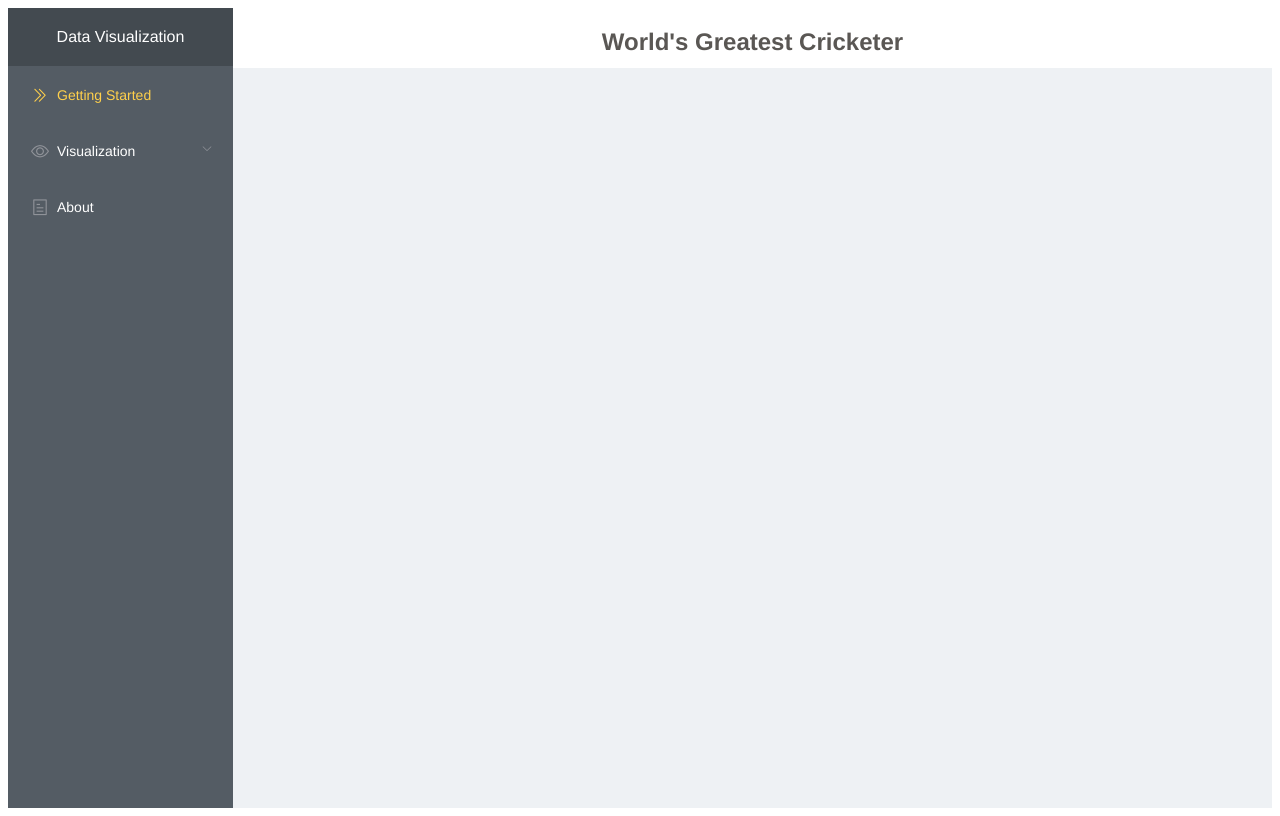
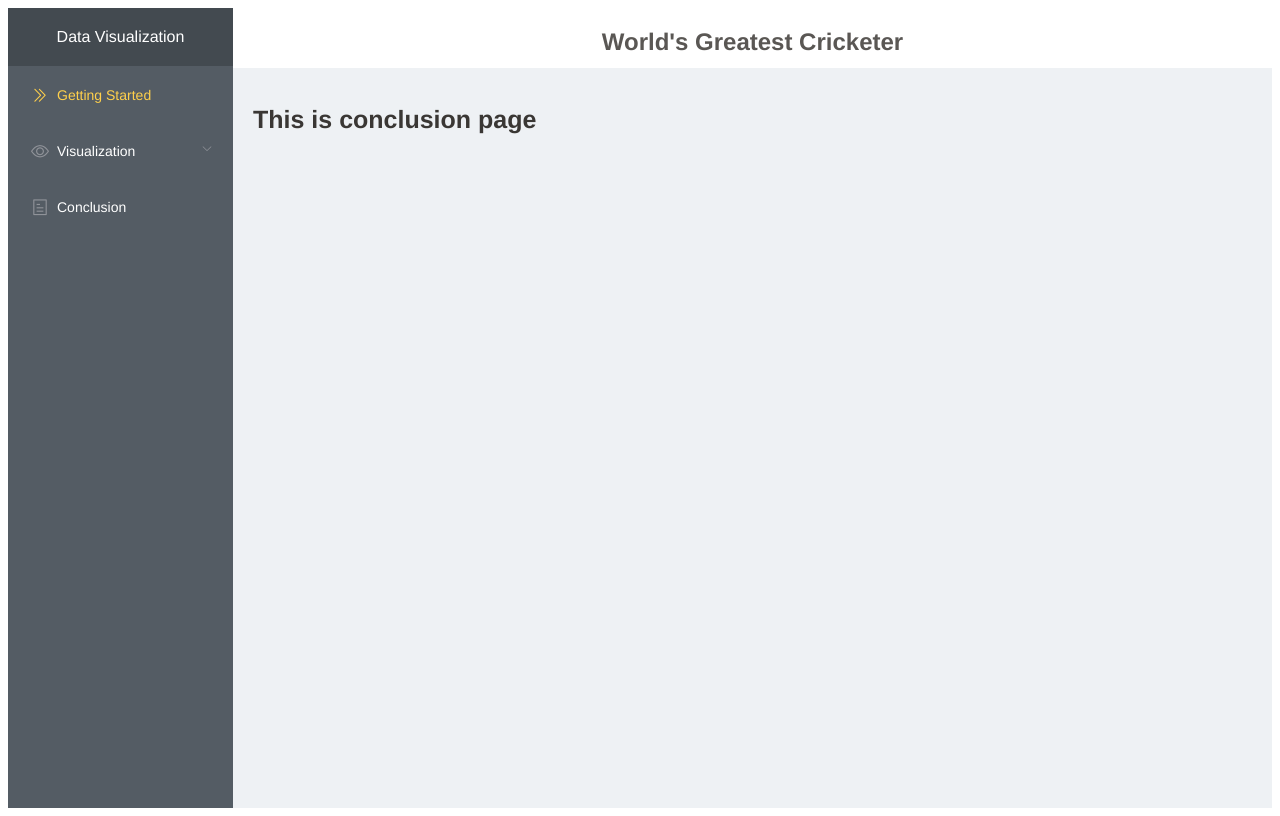
Before and after one commit to tapthoughts/worlds-greatest-cricketer, a Vue app: page /conclusion in a window 1280 px wide. Built offline with nearby package versions, Linux system fonts and the light colour scheme.

Commit message:
setup conclusion page

```diff
--- a/package.json
+++ b/package.json
@@ -12,6 +12,7 @@
     "element-ui": "^2.5.4",
     "register-service-worker": "^1.5.2",
     "vue": "^2.6.6",
+    "vue-d2b": "^1.0.15",
     "vue-router": "^3.0.1"
   },
   "devDependencies": {
--- a/src/components/Sidebar.vue
+++ b/src/components/Sidebar.vue
@@ -26,9 +26,9 @@
                 <el-menu-item @click="routeBowlingTest()" index="1-4">Test</el-menu-item>
             </el-menu-item-group>
             </el-submenu>
-            <el-menu-item @click="routeAbout()" index="4">
+            <el-menu-item @click="routeConclusion()" index="4">
             <i class="el-icon-tickets"></i>
-            <span>About</span>
+            <span>Conclusion</span>
             </el-menu-item>
         </el-menu>
     </div>
@@ -59,8 +59,8 @@ export default {
     routeBowlingTest() {
       this.$router.push({ path: 'bowlingTest' });
     },
-    routeAbout() {
-      this.$router.push({ path: 'about' });
+    routeConclusion() {
+      this.$router.push({ path: 'conclusion' });
     },
   },
 };
--- a/src/router.js
+++ b/src/router.js
@@ -34,12 +34,12 @@ export default new Router({
       component: () => import('./views/BowlingTest.vue'),
     },
     {
-      path: '/about',
-      name: 'about',
+      path: '/conclusion',
+      name: 'conclusion',
       // route level code-splitting
       // this generates a separate chunk (about.[hash].js) for this route
       // which is lazy-loaded when the route is visited.
-      component: () => import(/* webpackChunkName: "about" */ './views/About.vue'),
+      component: () => import(/* webpackChunkName: "about" */ './views/Conclusion.vue'),
     },
   ],
 });
--- a/src/views/About.vue
+++ /dev/null
@@ -1,15 +0,0 @@
-<template>
-  <div class="about">
-    <h1>This is an about page</h1>
-    <router-link to="/">home</router-link>
-  </div>
-</template>
-
-<script>
-
-export default {
-  name: 'about',
-  components: {
-  },
-};
-</script>
--- /dev/null
+++ b/src/views/Conclusion.vue
@@ -0,0 +1,15 @@
+<template>
+  <div class="conclusion">
+    <h1>This is conclusion page</h1>
+
+  </div>
+</template>
+
+<script>
+
+export default {
+  name: 'conclusion',
+  components: {
+  },
+};
+</script>
--- a/src/views/Home.vue
+++ b/src/views/Home.vue
@@ -6,7 +6,6 @@
        Who rules the cricket pitch across the globe for ODI, Test and T20?
      </p>
     </blockquote>
-    <!-- <router-link to="/about">About</router-link> -->
   </div>
 </template>
 
```
Also changed, not shown: json/playersOverallData.json (added, +48 -0 lines), 1 other file (tests, documents, lock files or other folders).
